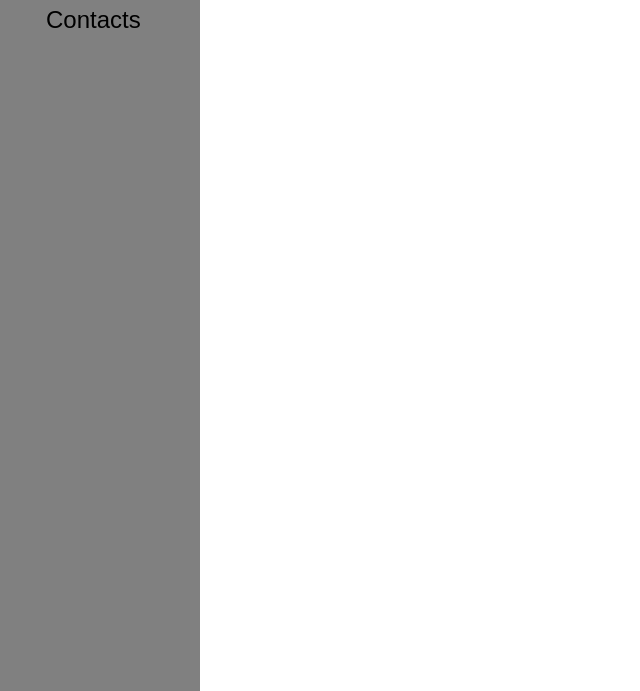
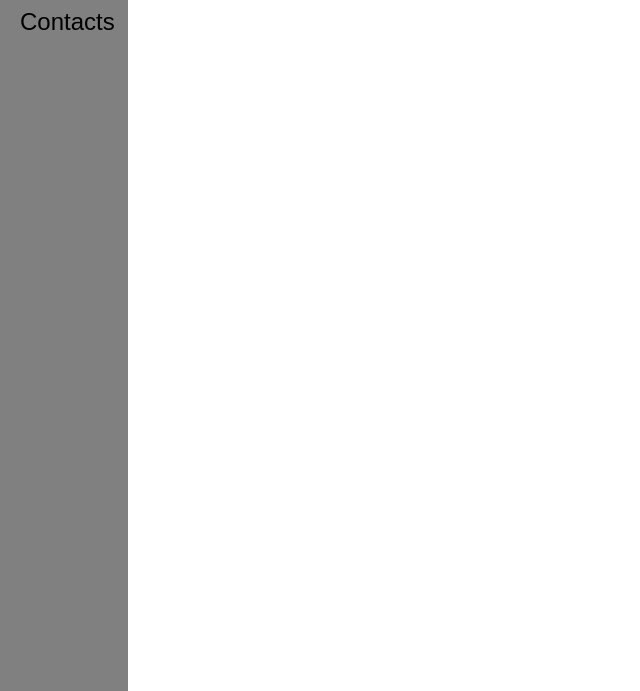
Before and after one commit to Zsklar/CompanySite, a React app: page / in a window 1280 px wide. Shown: the part 109-800 px from the top of the page, without its empty margins (0-640 px from the left). Built offline with nearby package versions, Linux system fonts and the light colour scheme.

Commit message:
css testing

```diff
--- a/src/style.module.css
+++ b/src/style.module.css
@@ -1,6 +1,6 @@
 .navbar {
     height: 100%;
-    width: 200px;
+    width: 10%;
     position: fixed;
     background-color: gray;
     z-index: 1; /* Stay on top */
@@ -20,9 +20,11 @@
 
 .button {
     font-size: 24px;
-    padding-bottom: 10px;
+    margin-bottom: 10px;
     border: none;
     background-color: gray;
+    padding-left: 0px;
+    margin-left: -20px;
 }
 
 .button:hover {
```
